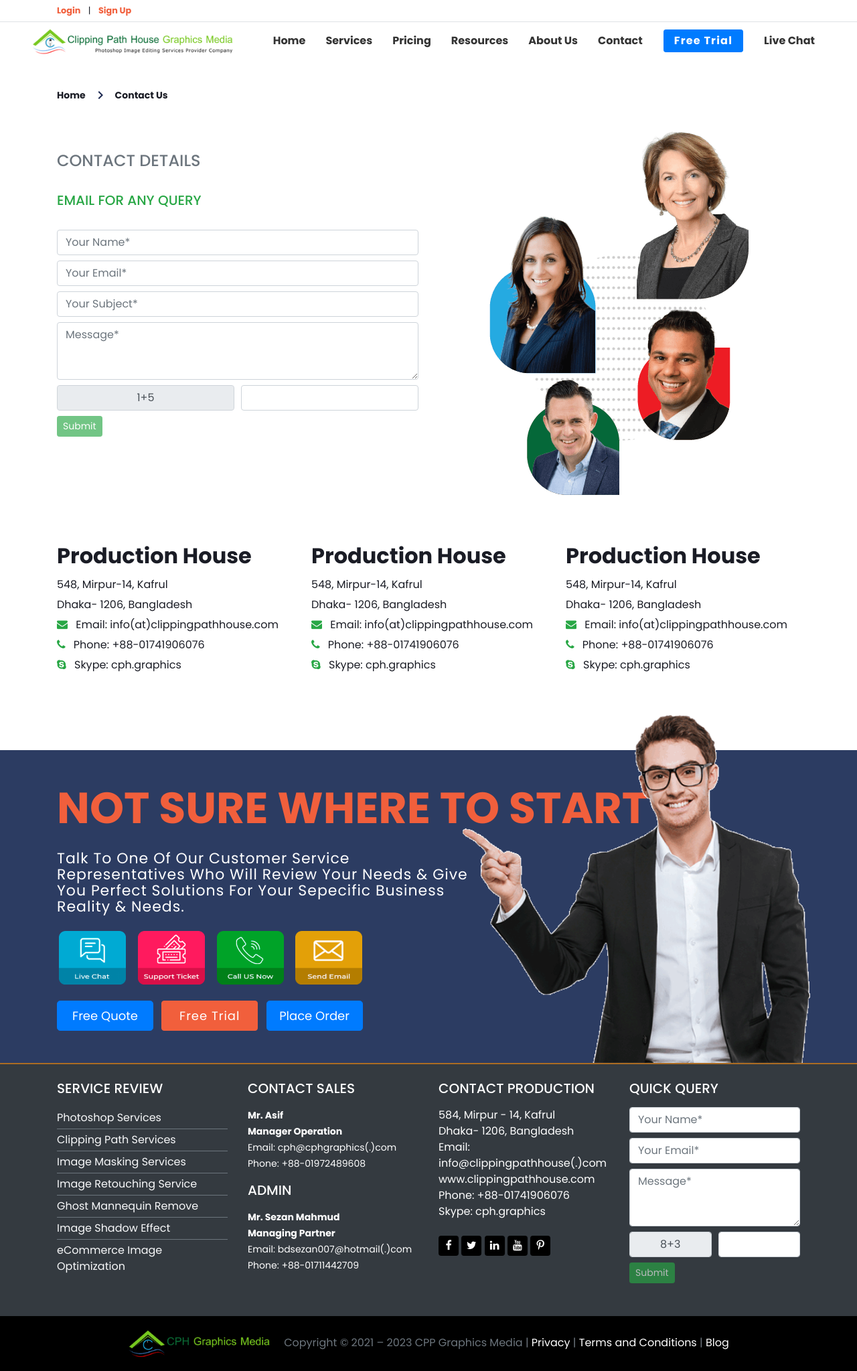
After one commit to creative-pages/clippingpathhouse, a PHP site: page /clipping-path-service-company.php in a window 1280 px wide. The commit adds this page. Shown: the whole page at 67% size. Run offline with PHP 8.4, Linux system fonts and the light colour scheme.

Commit message:
about, contact and some others file modified

```diff
--- /dev/null
+++ b/clipping-path-service-company.php
@@ -0,0 +1,104 @@
+<?php require_once "inc/header.php"; ?>
+
+
+<section class="py-4 mt-3">
+    <div class="container">
+        <ul class="breadcumbs">
+            <li><a href="/">Home</a></li>
+            <li>
+                <svg width="24" height="24" viewBox="0 0 24 24" fill="none" xmlns="http://www.w3.org/2000/svg">
+                    <path d="M8.59003 16.59L13.17 12L8.59003 7.41L10 6L16 12L10 18L8.59003 16.59Z" fill="#1D2951"></path>
+                </svg>
+            </li>
+            <li><a href="services.php">Contact Us</a></li>
+        </ul>
+    </div>
+</section>
+
+
+<?php
+
+if ($_SERVER['REQUEST_METHOD'] == 'POST' && isset($_POST['contact'])) {
+  $insert_result = $contact->insertContact($_POST);
+}
+
+?>
+
+<section class="mb-5 py-5">
+  <div class="container">
+    <div class="row">
+      <div class="col-md-6 mb-4">
+          <h4 class="text-uppercase text-muted">Contact Details</h4>
+          <br>
+          <h5 class="text-uppercase text-success mt-4 mt-md-0">Email for any query</h5>
+          <br>
+          <form action="<?= $_SERVER['PHP_SELF']; ?>" method="POST">
+            <input type="text" name="name" placeholder="Your Name*" required="" class="form-control bg-white mb-2">
+            <input type="email" name="email" placeholder="Your Email*" required="" class="form-control bg-white mb-2">
+            <input type="text" name="subject" placeholder="Your Subject*" required="" class="form-control bg-white mb-2">
+            <textarea name="message" rows="3" required="" placeholder="Message*" required="" class="form-control mb-2"></textarea>
+            <div class="form-row mb-2">
+              <div class="col-6">
+                <?php
+                $num1 = rand(1,9);
+                $num2 = rand(1,9);
+                ?>
+                <input type="hidden" id="num1" value="<?= $num1; ?>">
+                <input type="hidden" id="num2" value="<?= $num2; ?>">
+
+                <input type="text" id="captcha_fill" value="<?= $num1 . '+' . $num2; ?>" class="form-control text-center" readonly="">
+              </div>
+              <div class="col-6">
+                <input type="number" id="captcha" class="form-control text-center" required="">
+              </div>
+            </div>
+            <input type="submit" name="contact" id="contact" class="btn btn-success btn-sm" disabled="disabled">
+          </form>
+          <?= isset($insert_result) ? $insert_result : ''; ?>
+          <br>
+      </div>
+      <div class="col-md-6">
+        <div class="text-center">
+            <img class="mt-n5" src="assets/img/contact-us.png" alt="Clpping Path House">
+        </div>
+      </div>
+    </div>
+
+    <br>
+    <br>
+    <br>
+
+    <div class="row">
+        <div class="col-sm-4">
+            <h2 class="font-weight-bold">Production House</h2>
+            <p style="line-height: 30px;">548, Mirpur-14, Kafrul<br>
+                Dhaka- 1206, Bangladesh<br>
+                <i class="fa fa-envelope text-success mr-2"></i> Email: info(at)clippingpathhouse.com<br>
+                <i class="fa fa-phone text-success mr-2"></i> Phone: +88-01741906076<br>
+                <i class="fa fa-skype text-success mr-2"></i> Skype: cph.graphics
+            </p>
+        </div>
+        <div class="col-sm-4">
+            <h2 class="font-weight-bold">Production House</h2>
+            <p style="line-height: 30px;">548, Mirpur-14, Kafrul<br>
+                Dhaka- 1206, Bangladesh<br>
+                <i class="fa fa-envelope text-success mr-2"></i> Email: info(at)clippingpathhouse.com<br>
+                <i class="fa fa-phone text-success mr-2"></i> Phone: +88-01741906076<br>
+                <i class="fa fa-skype text-success mr-2"></i> Skype: cph.graphics
+            </p>
+        </div>
+        <div class="col-sm-4">
+            <h2 class="font-weight-bold">Production House</h2>
+            <p style="line-height: 30px;">548, Mirpur-14, Kafrul<br>
+                Dhaka- 1206, Bangladesh<br>
+                <i class="fa fa-envelope text-success mr-2"></i> Email: info(at)clippingpathhouse.com<br>
+                <i class="fa fa-phone text-success mr-2"></i> Phone: +88-01741906076<br>
+                <i class="fa fa-skype text-success mr-2"></i> Skype: cph.graphics
+            </p>
+        </div>
+    </div>
+  </div>
+</section>
+
+
+<?php require_once "inc/footer.php"; ?>
--- a/inc/footer.php
+++ b/inc/footer.php
@@ -20,7 +20,7 @@
                     <a href="javascript:void(Tawk_API.toggle())" class="rounded text-center text-decoration-none mr-2">
                         <img src="assets/img/live-chat.png" alt="" height="80" width="100" >
                     </a>
-                    <a href="contact-us.php" class="rounded text-center text-decoration-none mr-2">
+                    <a href="" class="rounded text-center text-decoration-none mr-2">
                         <img src="assets/img/support-ticket.png" alt="" height="80" width="100" >
                     </a>
                     <a href="tel:+8801711442709" class="rounded text-center text-decoration-none mr-2">
@@ -51,13 +51,13 @@
 		<div class="row">
 			<div class="col-sm-6 col-lg-3 mb-4">
 				<h5 class="text-uppercase text-white mt-4 mt-sm-0 mb-3">Service Review</h5>
-				<a class="d-block text-light text-decoration-none py-1 border-bottom border-secondary" href="photo-editing-service-for-photographers.php">Photoshop Services</a>
-				<a class="d-block text-light text-decoration-none py-1 border-bottom border-secondary" href="image-clipping-path-services-provider-company.php">Clipping Path Services</a>
-				<a class="d-block text-light text-decoration-none py-1 border-bottom border-secondary" href="photoshop-image-masking-service.php">Image Masking Services</a>
-				<a class="d-block text-light text-decoration-none py-1 border-bottom border-secondary" href="photoshop-image-retouching-service.php">Image Retouching Service</a>
-				<a class="d-block text-light text-decoration-none py-1 border-bottom border-secondary" href="ghost-mannequin-effect-photoshop.php">Ghost Mannequin Remove</a>
-				<a class="d-block text-light text-decoration-none py-1 border-bottom border-secondary" href="photoshop-photo-shadow-effect.php">Image Shadow Effect</a>
-				<a class="d-block text-light text-decoration-none py-1" href="eCommerce-product-image-editing-services.php">eCommerce Image Optimization</a>
+				<a class="d-block text-light text-decoration-none py-1 border-bottom border-secondary" href="">Photoshop Services</a>
+				<a class="d-block text-light text-decoration-none py-1 border-bottom border-secondary" href="">Clipping Path Services</a>
+				<a class="d-block text-light text-decoration-none py-1 border-bottom border-secondary" href="">Image Masking Services</a>
+				<a class="d-block text-light text-decoration-none py-1 border-bottom border-secondary" href="p">Image Retouching Service</a>
+				<a class="d-block text-light text-decoration-none py-1 border-bottom border-secondary" href="">Ghost Mannequin Remove</a>
+				<a class="d-block text-light text-decoration-none py-1 border-bottom border-secondary" href="p">Image Shadow Effect</a>
+				<a class="d-block text-light text-decoration-none py-1" href="">eCommerce Image Optimization</a>
 			</div>
 			<div class="col-sm-6 col-lg-3 mb-4">
 				<h5 class="text-uppercase text-white mt-4 mt-md-0 mb-3">Contact Sales</h5>
@@ -88,19 +88,19 @@
                 Skype: cph.graphics</p>
 
 	            <div class="footer_social mt-4">
-					<a href="https://www.facebook.com/CPP-Graphics-Media-102446895304790" rel="nofollow" target="_blank" class="d-inline-block text-white text-decoration-none rounded">
+					<a href="" rel="nofollow" target="_blank" class="d-inline-block text-white text-decoration-none rounded">
 						<i class="fa fa-facebook"></i>
 					</a>
-					<a href="https://twitter.com/CppGraphics" rel="nofollow" target="_blank" class="d-inline-block text-white text-decoration-none rounded">
+					<a href="" rel="nofollow" target="_blank" class="d-inline-block text-white text-decoration-none rounded">
 						<i class="fa fa-twitter"></i>
 					</a>
-					<a href="https://www.linkedin.com/company/CppGraphicsmedia" rel="nofollow" target="_blank" class="d-inline-block text-white text-decoration-none rounded">
+					<a href="" rel="nofollow" target="_blank" class="d-inline-block text-white text-decoration-none rounded">
 						<i class="fa fa-linkedin"></i>
 					</a>
-					<a href="https://www.youtube.com/channel/UCax2t7DSbQakFyE8Y-gFNIg" rel="nofollow" target="_blank" class="d-inline-block text-white text-decoration-none rounded">
+					<a href="" rel="nofollow" target="_blank" class="d-inline-block text-white text-decoration-none rounded">
 						<i class="fa fa-youtube"></i>
 					</a>
-					<a href="https://www.pinterest.com/cppgraphicsmedia" rel="nofollow" target="_blank" class="d-inline-block text-white text-decoration-none rounded">
+					<a href="" rel="nofollow" target="_blank" class="d-inline-block text-white text-decoration-none rounded">
 						<i class="fa fa-pinterest-p"></i>
 					</a>
 				</div>
@@ -142,13 +142,13 @@
 				Copyright © 2021 – 2023 CPP Graphics Media
 				<div class="footer_middle d-inline-block">
 					|
-					<a href="privacy-policy.php" class="text-decoration-none text-white">
+					<a href="" class="text-decoration-none text-white">
 					Privacy
 					</a>|
-					<a href="photo-editor-service-provider-terms-and-conditions.php" class="text-decoration-none text-white">
+					<a href="" class="text-decoration-none text-white">
 					Terms and Conditions
 					</a>|
-					<a href="blog" target="_blank" class="text-decoration-none text-white">
+					<a href="" target="_blank" class="text-decoration-none text-white">
 						Blog
 					</a>
 				</div>
--- a/inc/header.php
+++ b/inc/header.php
@@ -130,42 +130,42 @@ header("Cache-Control: max-age=2592000");
 											<a href="/">Home</a>
 										</li>
 										<li class="position-relative services">
-											<a href="photo-editing-service-for-photographers.php">Services</a>
+											<a href="">Services</a>
 											<div class="services_menu">
-												<a href="image-clipping-path-services-provider-company.php">Clipping Path Service</a>
-												<a href="photoshop-image-multi-clipping-path-services.php">Multi Clipping Path Service</a>
-												<a href="image-background-removal-services.php">Background Removal Service</a>
-												<a href="photoshop-image-masking-service.php">Photoshop Image Masking Service</a>
-												<a href="photoshop-image-retouching-service.php">Image Retouching Service</a>
-												<a href="ghost-mannequin-effect-photoshop.php">Mannequin Remove Neck Joint</a>
-												<a href="photoshop-photo-shadow-effect.php">Image Shadow Effect</a>
-												<a href="image-enhancement-services.php">Image Enhancement Services</a>
-												<a href="photoshop-Color-variant-changing.php">Color Variants & Color Changing</a>
-												<a href="eCommerce-product-image-editing-services.php">eCommerce Product Image Edit</a>
+												<a href="">Clipping Path Service</a>
+												<a href="">Multi Clipping Path Service</a>
+												<a href="">Background Removal Service</a>
+												<a href="">Photoshop Image Masking Service</a>
+												<a href="">Image Retouching Service</a>
+												<a href="">Mannequin Remove Neck Joint</a>
+												<a href="">Image Shadow Effect</a>
+												<a href="">Image Enhancement Services</a>
+												<a href="">Color Variants & Color Changing</a>
+												<a href="">eCommerce Product Image Edit</a>
 											</div>
 										</li>
 										<li>
-											<a href="image-editing-price.php">Pricing</a>
+											<a href="">Pricing</a>
 										</li>
 										<li class="position-relative resources">
 											<a href="javascript:void(0)">Resources</a>
 											<div class="resources_menu">
-												<a href="free-quote.php">Get a Free Quote</a>
-												<a href="how-it-work.php">How It Works - FAQ</a>
-												<a href="photoshop-image-editing-work.php">Gallery</a>
-												<a href="privacy-policy.php">Privacy Policy</a>
-												<a href="photo-editor-service-provider-terms-and-conditions.php">Terms and Conditions</a>
-												<a href="https://www.clippingpathphoto.com/blog/" target="_block">Blog</a>
+												<a href="">Get a Free Quote</a>
+												<a href="">How It Works - FAQ</a>
+												<a href="">Gallery</a>
+												<a href="">Privacy Policy</a>
+												<a href="">Terms and Conditions</a>
+												<a href="" target="_block">Blog</a>
 											</div>
 										</li>
 										<li>
-                    						<a href="photo-editing-service-provider-in-bangladesh.php">About Us</a>
-                    					</li>
+          						<a href="">About Us</a>
+          					</li>
 										<li>
-											<a href="contact-us.php">Contact</a>
+											<a href="">Contact</a>
 										</li>
 										<li>
-											<a href="free-trial.php" class="free_trial btn btn-primary btn-sm text-white py-1 mx-3" style="margin-top: 4px;letter-spacing: 1.2px;font-size: 16px;"><b>Free Trial</b></a>
+											<a href="" class="free_trial btn btn-primary btn-sm text-white py-1 mx-3" style="margin-top: 4px;letter-spacing: 1.2px;font-size: 16px;"><b>Free Trial</b></a>
 										</li>
 										<li>
 											<a href="javascript:void(Tawk_API.toggle())">Live Chat</a>
@@ -226,42 +226,42 @@ header("Cache-Control: max-age=2592000");
 											<a href="/">Home</a>
 										</li>
 										<li class="position-relative services">
-											<a href="photo-editing-service-for-photographers.php">Services</a>
+											<a href="">Services</a>
 											<div class="services_menu">
-												<a href="image-clipping-path-services-provider-company.php">Clipping Path Service</a>
-												<a href="photoshop-image-multi-clipping-path-services.php">Multi Clipping Path Service</a>
-												<a href="image-background-removal-services.php">Background Removal Service</a>
-												<a href="photoshop-image-masking-service.php">Photoshop Image Masking Service</a>
-												<a href="photoshop-image-retouching-service.php">Image Retouching Service</a>
-												<a href="ghost-mannequin-effect-photoshop.php">Mannequin Remove Neck Joint</a>
-												<a href="photoshop-photo-shadow-effect.php">Image Shadow Effect</a>
-												<a href="image-enhancement-services.php">Image Enhancement Services</a>
-												<a href="photoshop-Color-variant-changing.php">Color Variants & Color Changing</a>
-												<a href="eCommerce-product-image-editing-services.php">eCommerce Product Image Edit</a>
+												<a href="">Clipping Path Service</a>
+												<a href="">Multi Clipping Path Service</a>
+												<a href="">Background Removal Service</a>
+												<a href="">Photoshop Image Masking Service</a>
+												<a href="">Image Retouching Service</a>
+												<a href="">Mannequin Remove Neck Joint</a>
+												<a href="">Image Shadow Effect</a>
+												<a href="">Image Enhancement Services</a>
+												<a href="">Color Variants & Color Changing</a>
+												<a href="">eCommerce Product Image Edit</a>
 											</div>
 										</li>
 										<li>
-											<a href="image-editing-price.php">Pricing</a>
+											<a href="">Pricing</a>
 										</li>
 										<li class="position-relative resources">
 											<a href="javascript:void(0)">Resources</a>
 											<div class="resources_menu">
-												<a href="free-quote.php">Get a Free Quote</a>
-												<a href="how-it-work.php">How It Works - FAQ</a>
-												<a href="photoshop-image-editing-work.php">Gallery</a>
-												<a href="privacy-policy.php">Privacy Policy</a>
-												<a href="photo-editor-service-provider-terms-and-conditions.php">Terms and Conditions</a>
-												<a href="https://www.clippingpathphoto.com/blog/" target="_block">Blog</a>
+												<a href="">Get a Free Quote</a>
+												<a href="">How It Works - FAQ</a>
+												<a href="">Gallery</a>
+												<a href="">Privacy Policy</a>
+												<a href="">Terms and Conditions</a>
+												<a href="" target="_block">Blog</a>
 											</div>
 										</li>
 										<li>
-                    						<a href="photo-editing-service-provider-in-bangladesh.php">About Us</a>
-                    					</li>
+          						<a href="">About Us</a>
+          					</li>
 										<li>
-											<a href="contact-us.php">Contact</a>
+											<a href="">Contact</a>
 										</li>
 										<li>
-											<a href="free-trial.php" class="free_trial btn btn-primary btn-sm text-white py-1 mx-3" style="margin-top: 4px;letter-spacing: 1.2px;font-size: 16px;"><b>Free Trial</b></a>
+											<a href="" class="free_trial btn btn-primary btn-sm text-white py-1 mx-3" style="margin-top: 4px;letter-spacing: 1.2px;font-size: 16px;"><b>Free Trial</b></a>
 										</li>
 										<li>
 											<a href="javascript:void(Tawk_API.toggle())">Live Chat</a>
@@ -308,43 +308,43 @@ header("Cache-Control: max-age=2592000");
 						<a href="/">Home</a>
 					</li>
 					<li class="position-relative">
-						<a class="border-bottom" href="photo-editing-service-for-photographers.php">Services</a>
+						<a class="border-bottom" href="">Services</a>
 						<div class="services_mobile_menu pl-3">
-						    <a class="border-bottom" href="image-clipping-path-services-provider-company.php">Clipping Path Service</a>
-							<a class="border-bottom" href="photoshop-image-multi-clipping-path-services.php">Multi Clipping Path Service</a>
-							<a class="border-bottom" href="image-background-removal-services.php">Background Removal Service</a>
-							<a class="border-bottom" href="photoshop-image-masking-service.php">Photoshop Image Masking Service</a>
-							<a class="border-bottom" href="photoshop-image-retouching-service.php">Image Retouching Service</a>
-							<a class="border-bottom" href="ghost-mannequin-effect-photoshop.php">Mannequin Remove Neck Joint</a>
-							<a class="border-bottom" href="photoshop-photo-shadow-effect.php">Image Shadow Effect</a>
-							<a class="border-bottom" href="image-enhancement-services.php">Image Enhancement Services</a>
-							<a class="border-bottom" href="photoshop-Color-variant-changing.php">Color Variants & Color Changing</a>
-							<a class="border-bottom" href="eCommerce-product-image-editing-services.php">eCommerce Product Image Edit</a>
+						  <a class="border-bottom" href="">Clipping Path Service</a>
+							<a class="border-bottom" href="">Multi Clipping Path Service</a>
+							<a class="border-bottom" href="">Background Removal Service</a>
+							<a class="border-bottom" href="">Photoshop Image Masking Service</a>
+							<a class="border-bottom" href="">Image Retouching Service</a>
+							<a class="border-bottom" href="">Mannequin Remove Neck Joint</a>
+							<a class="border-bottom" href="">Image Shadow Effect</a>
+							<a class="border-bottom" href="">Image Enhancement Services</a>
+							<a class="border-bottom" href="">Color Variants & Color Changing</a>
+							<a class="border-bottom" href="">eCommerce Product Image Edit</a>
 						</div>
 					</li>
 					<li>
-						<a href="image-editing-price.php">Pricing</a>
+						<a href="">Pricing</a>
 					</li>
 
 					<li class="position-relative">
 						<a class="border-bottom" href="javascript:void(0)">Resources</a>
 						<div class="services_mobile_menu pl-3">
-							<a class="border-bottom" href="free-quote.php">Get a Free Quote</a>
-							<a class="border-bottom" href="how-it-work.php">How It Works - FAQ</a>
-							<a class="border-bottom" href="photoshop-image-editing-work.php">Gallery</a>
-							<a class="border-bottom" href="privacy-policy.php">Privacy Policy</a>
-							<a class="border-bottom" href="photo-editor-service-provider-terms-and-conditions.php">Terms and Conditions</a>
-							<a href="https://www.clippingpathphoto.com/blog/" target="_block">Blog</a>
+							<a class="border-bottom" href="">Get a Free Quote</a>
+							<a class="border-bottom" href="">How It Works - FAQ</a>
+							<a class="border-bottom" href="">Gallery</a>
+							<a class="border-bottom" href="">Privacy Policy</a>
+							<a class="border-bottom" href="">Terms and Conditions</a>
+							<a href="" target="_block">Blog</a>
 						</div>
 					</li>
 					<li>
-						<a href="photo-editing-service-provider-in-bangladesh.php">About Us</a>
+						<a href="">About Us</a>
 					</li>
 					<li>
-						<a href="contact-us.php">Contact</a>
+						<a href="">Contact</a>
 					</li>
 					<li>
-						<a href="free-trial.php">Free Trial</a>
+						<a href="">Free Trial</a>
 					</li>
 					<li>
 						<a href="javascript:void(Tawk_API.toggle())">Live Chat</a>
```
Also changed, not shown: image-editing-company-in-bangladesh.php (added, +87 -0 lines), assets/img/contact-us.png (added).
